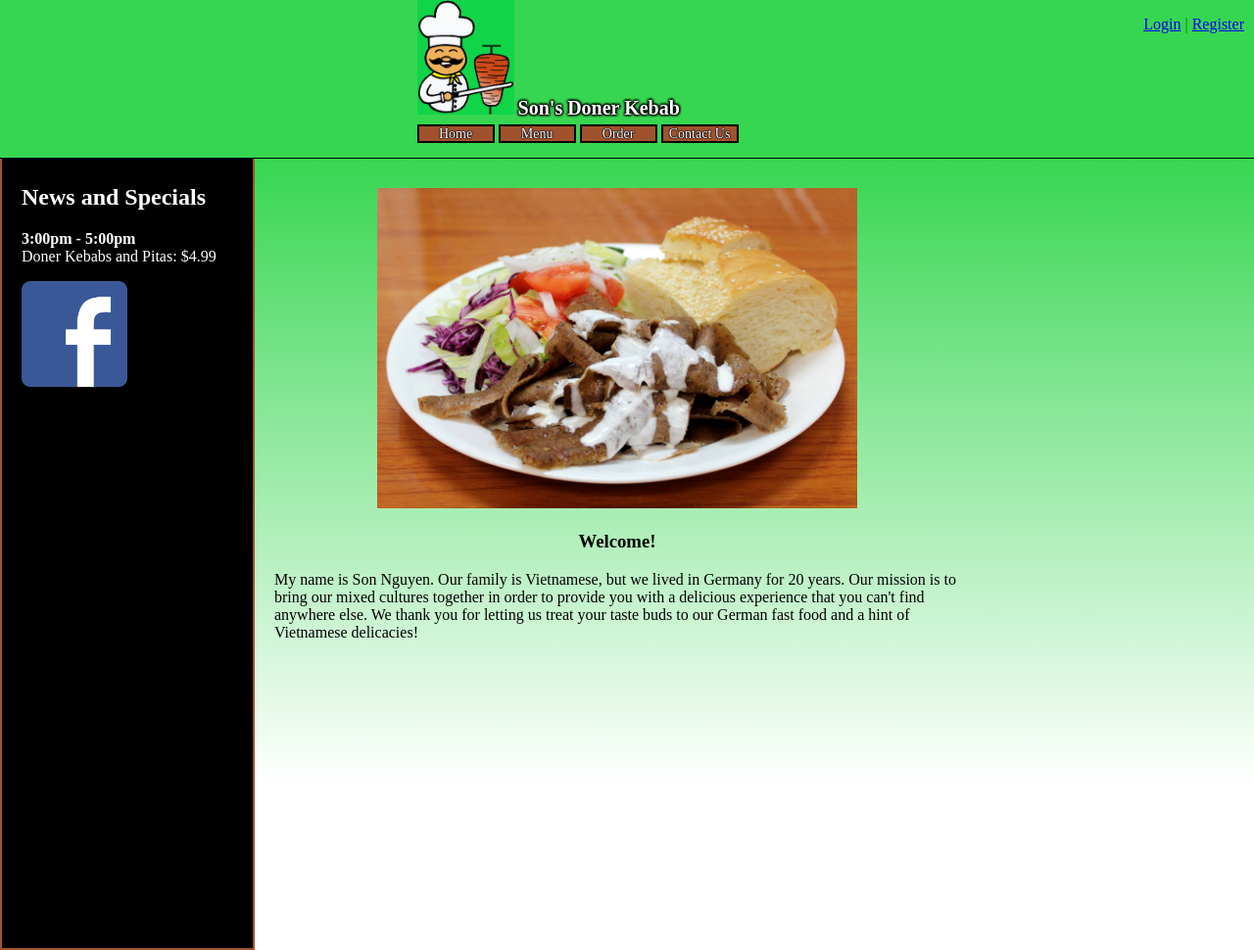
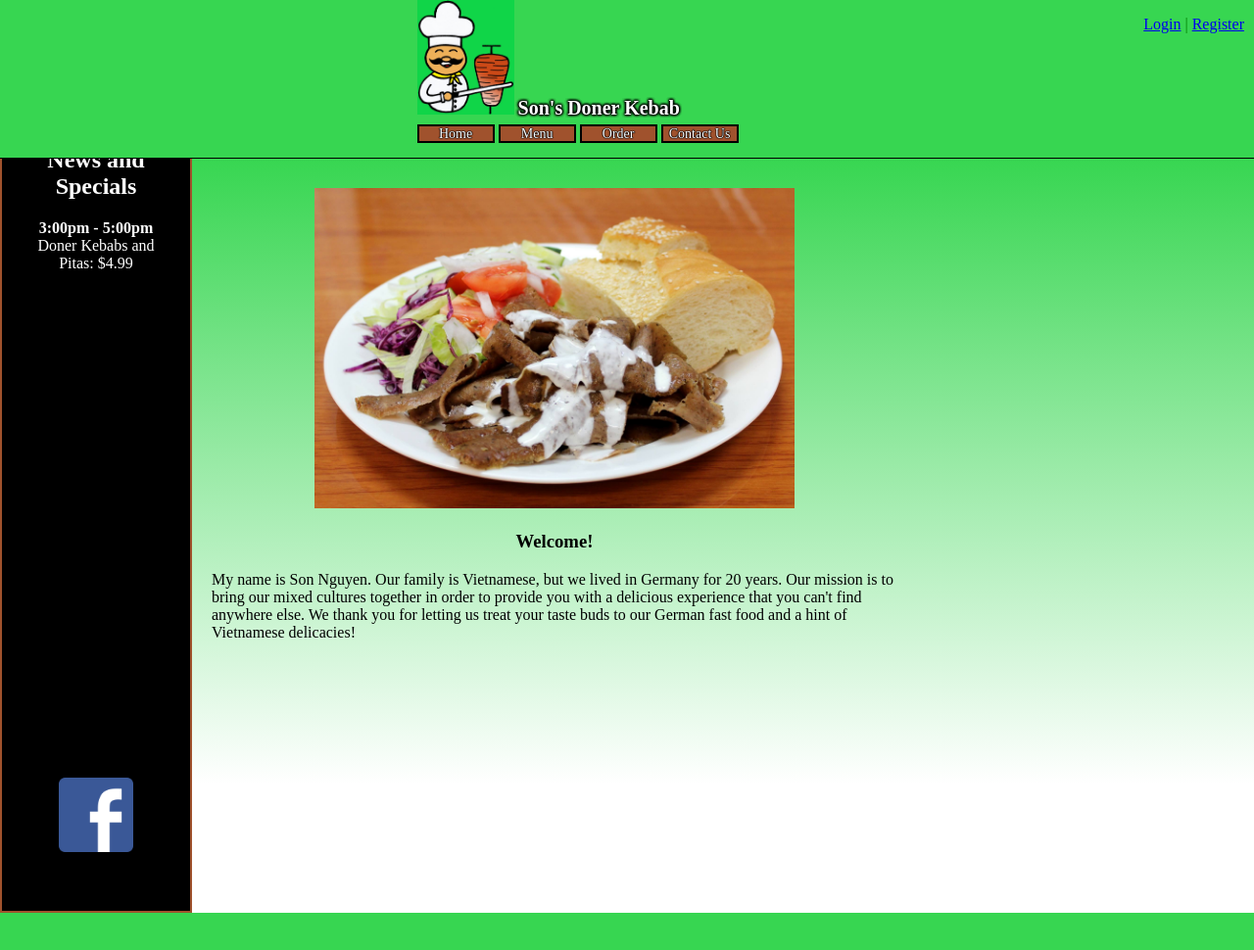
Before and after one commit to Sigonious/SDKProject, a PHP site: page /homePage.html in a window 1280 px wide. Shown: the whole page at 98% size. After the commit the page ends 932 px from the top, so only its background shows below. Run offline with PHP 8.4, Linux system fonts and the light colour scheme.

Commit message:
Same#2
:8ball: :+1: :-1: :100: :100:

```diff
--- a/SDKstyle2.css
+++ b/SDKstyle2.css
@@ -127,14 +127,22 @@ div.articleContainer h1, p {
 
 div.leftColumn {
 	float: left;
-	width: 20%;
+	width: 15%;
 	height: 100%;
 	min-height:600px;
 	background-color:black;
 	color:#D29494;
-	padding-top: 13%;
+	padding-top: 10%;
 	border: 2px solid #A0522D;
+	text-align: center;
 
+}
+.leftColumn p{
+	text-align: center;
+}
+
+.leftColumn img{
+	padding-top: 500px;
 }
 div{
 	display: block;
--- a/registerPage.html
+++ b/registerPage.html
@@ -41,9 +41,9 @@
 						<h1>Register</h1>
 
 						<input type='hidden' name='submitted' id='submitted' value='1'/>
-						<input type "text" id="firstName" placeholder="*First Name"/><?php echo $firstNameErr;?>
-						<input type "text" id="lastName" placeholder="*Last Name"/><?php echo $lastNameErr;?>
-						<input type "text" id = "email" placeholder="*Email"/><?php echo $emailErr;?>
+						<input type "text" id="firstName" maxlength="20" placeholder="*First Name"/><?php echo $firstNameErr;?>
+						<input type "text" id="lastName" maxlength="20" placeholder="*Last Name"/><?php echo $lastNameErr;?>
+						<input type "text" id = "email" maxlength="50" placeholder="*Email"/><?php echo $emailErr;?>
 						<input type="text" id='checkEmail' maxlength ="50" placeholder="*Confirm Email"/><?php echo $checkEmailErr;?>
 						<input type='password' id='pwd1' maxlength ="20" placeholder="*Password"/><?php echo $pwd1Err;?>
 						<input type='password' id='pwd2' maxlength ="20" placeholder="*Confirm Password"/><?php echo $pwd2Err;?>
--- a/userAccountPage.html
+++ b/userAccountPage.html
@@ -6,7 +6,7 @@
 		<link rel="stylesheet" type="text/css" href="SDKstyle.css">
 	</head>
 	<body>
-		<div class="container2">
+		<div class="container">
 			<div class="headerContainer">
 				<div class="logReg">
 					<p><a href="loginPage.html">Login</a> |
```
Also changed, not shown: SDKstyle.css (+3 -4 lines).
